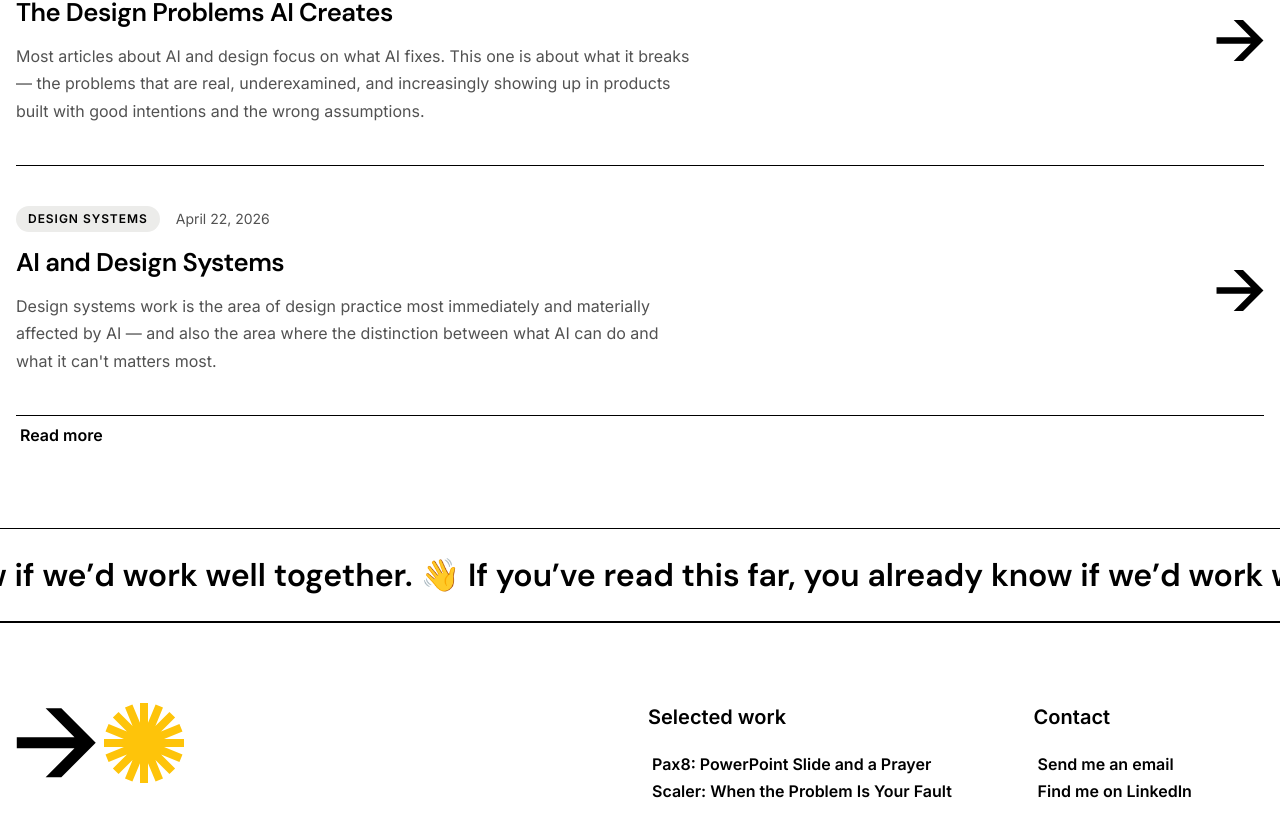
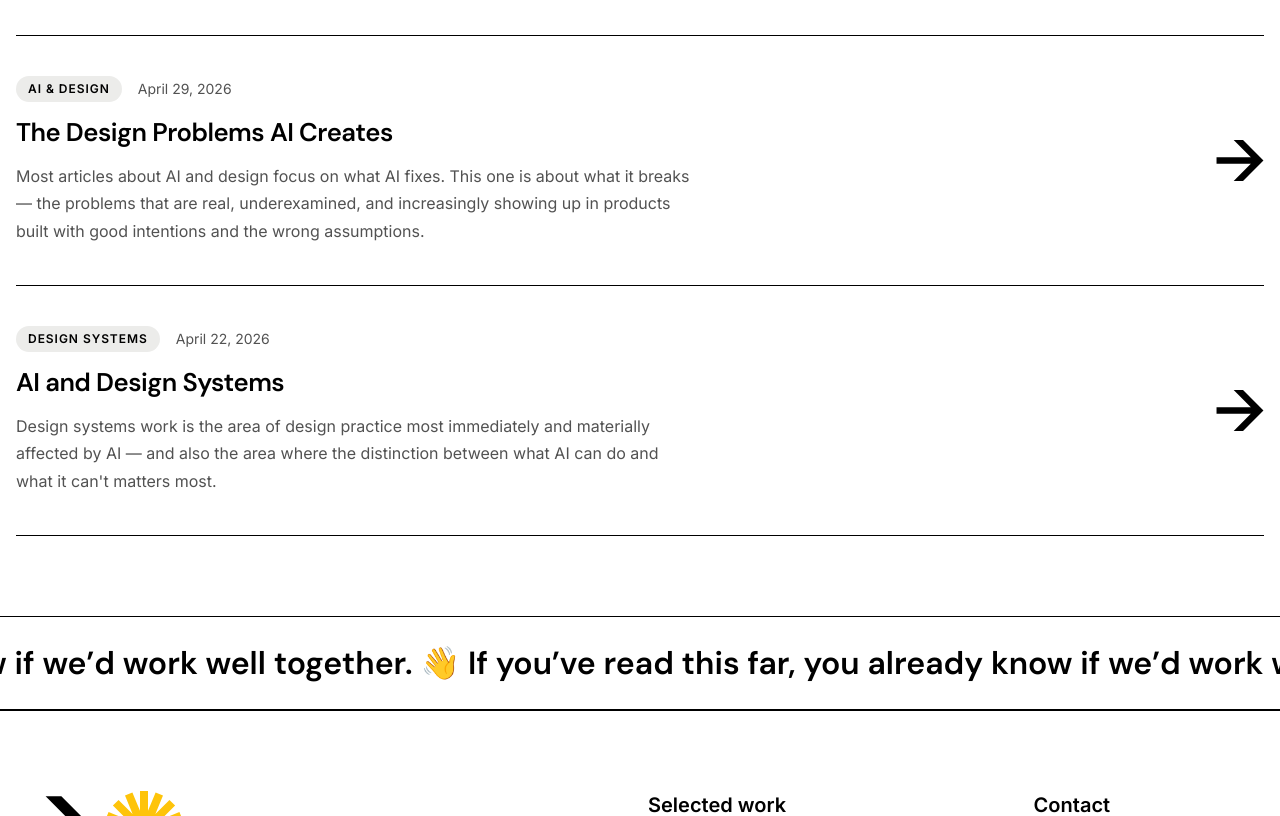
Before and after one commit to milakovictamara93-svg/Tamara-Milakovic, a Next.js app: page / in a window 1280 px wide. Shown: the part 2957-3773 px from the top of the page. Built offline with nearby package versions, Linux system fonts and the light colour scheme.

Commit message:
Remove Read more button from Thinking section, increase top spacing to 120px
https://claude.ai/code/session_01JLdFPG3SLtMNTeLMYY78Gs

```diff
--- a/app/page.module.css
+++ b/app/page.module.css
@@ -130,7 +130,7 @@
 
 /* Thinking */
 .thinkingSection {
-  padding: 0 16px 80px;
+  padding: 120px 16px 80px;
 }
 
 .thinkingInner {
@@ -145,10 +145,6 @@
   line-height: 1.1;
   color: #000;
   padding-bottom: 40px;
-}
-
-.thinkingFooter {
-  padding-top: 8px;
 }
 
 /* About */
--- a/app/page.tsx
+++ b/app/page.tsx
@@ -127,9 +127,6 @@ export default function HomePage() {
                 <ArticleCard article={article} headingAs="h3" />
               </RevealOnScroll>
             ))}
-            <div className={styles.thinkingFooter}>
-              <TextLink href="/thinking">Read more</TextLink>
-            </div>
           </div>
         </section>
 
```
